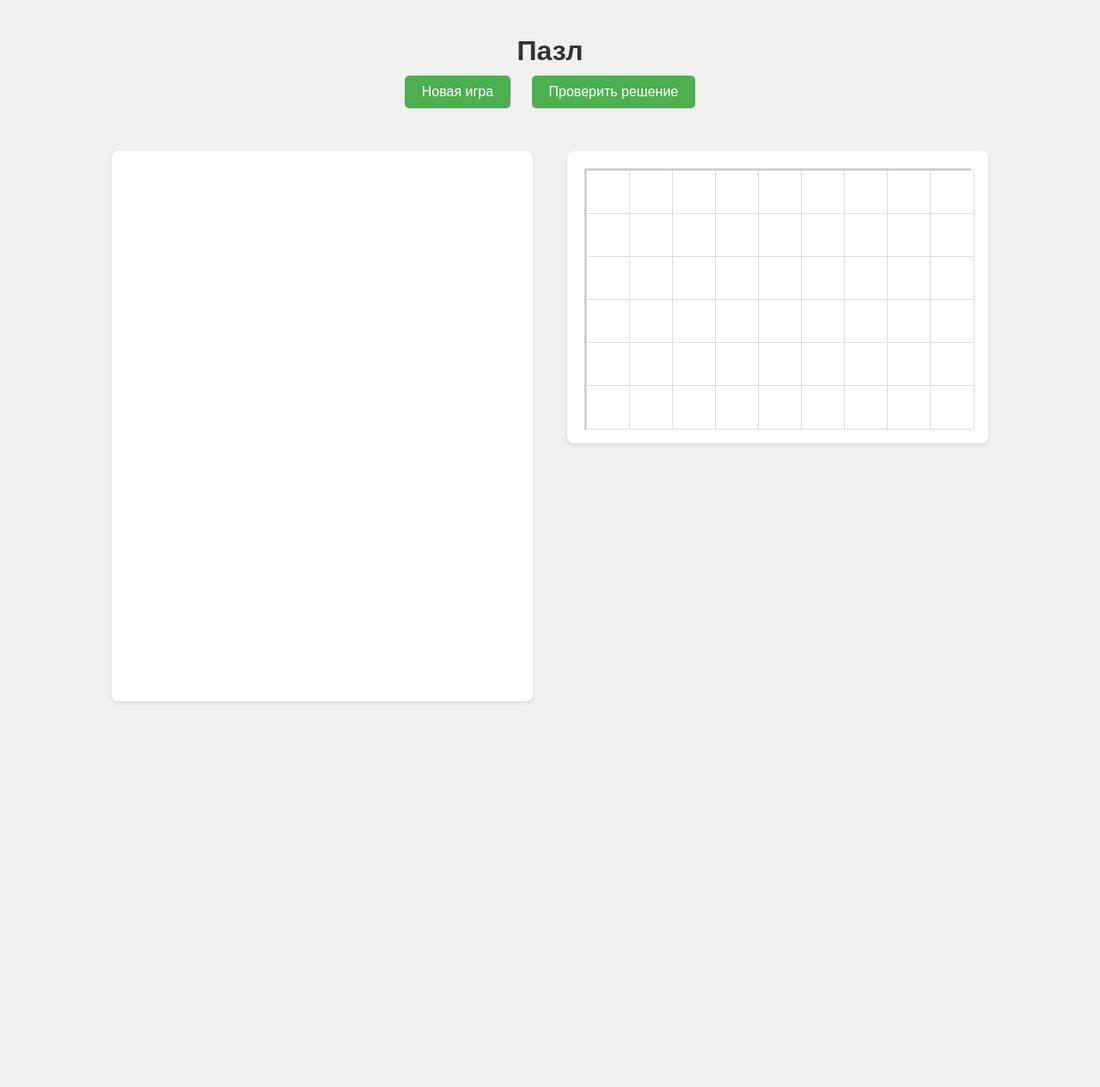
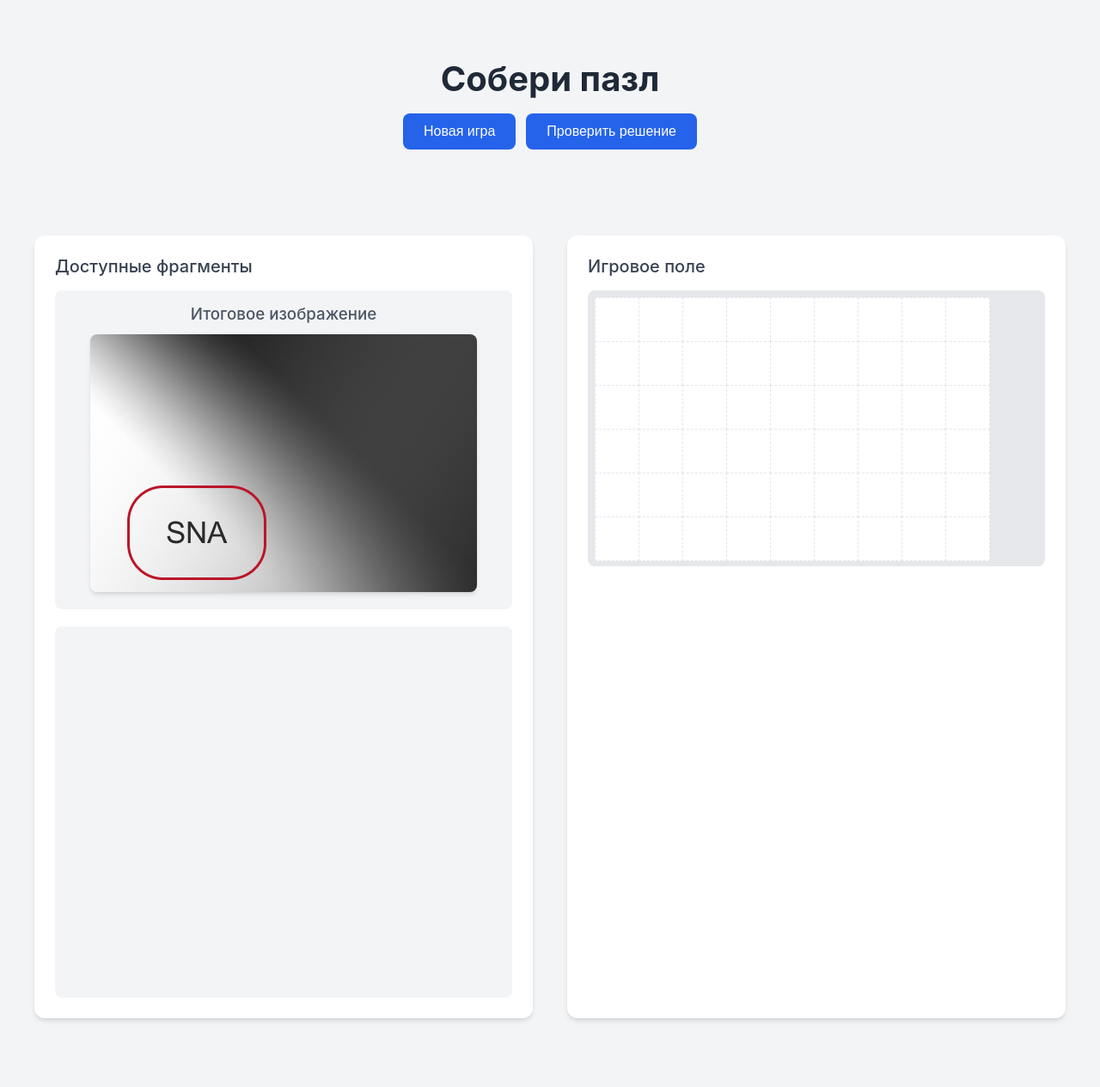
Before and after one commit to SNAcorp/shabalin, a FastAPI app: page /puzzle in a window 1280 px wide. Shown: the whole page at 86% size. Before the commit the page ends 818 px from the top, so only its background shows below. Run offline with FastAPI, Linux system fonts and the light colour scheme.

Commit message:
Innitial Commit

```diff
--- a/app/templates/puzzle.html
+++ b/app/templates/puzzle.html
@@ -5,129 +5,201 @@
     <meta name="viewport" content="width=device-width, initial-scale=1.0">
     <title>Пазл</title>
     <style>
+        :root {
+            --primary-color: #2563eb;
+            --primary-hover: #1d4ed8;
+            --bg-color: #f3f4f6;
+            --card-bg: #ffffff;
+            --border-color: #e5e7eb;
+            --shadow: 0 4px 6px -1px rgb(0 0 0 / 0.1), 0 2px 4px -2px rgb(0 0 0 / 0.1);
+        }
+
         body {
             margin: 0;
             padding: 20px;
-            font-family: Arial, sans-serif;
-            background-color: #f0f0f0;
+            font-family: -apple-system, BlinkMacSystemFont, "Segoe UI", Roboto, "Helvetica Neue", Arial, sans-serif;
+            background-color: var(--bg-color);
+            color: #1f2937;
+        }
+
+        .header {
+            text-align: center;
+            margin-bottom: 40px;
+            padding: 20px;
+        }
+
+        .header h1 {
+            font-size: 2.5rem;
+            color: #1f2937;
+            margin-bottom: 1rem;
+            font-weight: 700;
+        }
+
+        .controls {
+            display: flex;
+            justify-content: center;
+            gap: 12px;
+            margin-bottom: 20px;
+        }
+
+        button {
+            padding: 12px 24px;
+            font-size: 1rem;
+            font-weight: 500;
+            cursor: pointer;
+            background-color: var(--primary-color);
+            color: white;
+            border: none;
+            border-radius: 8px;
+            transition: all 0.2s ease;
+        }
+
+        button:hover {
+            background-color: var(--primary-hover);
+            transform: translateY(-1px);
+        }
+
+        .game-content {
+            max-width: 1400px;
+            margin: 0 auto;
+            padding: 20px;
         }
 
         .game-container {
-            display: flex;
-            justify-content: center;
+            display: grid;
+            grid-template-columns: 1fr 1fr;
             gap: 40px;
-            padding: 20px;
+            margin-bottom: 40px;
         }
 
         .tiles-area {
-            width: 450px;
-            min-height: 600px;
-            background-color: #fff;
-            padding: 20px;
-            border-radius: 8px;
-            box-shadow: 0 2px 4px rgba(0, 0, 0, 0.1);
+            background-color: var(--card-bg);
+            padding: 24px;
+            border-radius: 12px;
+            box-shadow: var(--shadow);
         }
 
         .tiles-container {
             display: flex;
             flex-wrap: wrap;
-            gap: 5px;
+            gap: 8px;
+            min-height: 400px;
+            padding: 16px;
+            background-color: var(--bg-color);
+            border-radius: 8px;
+        }
+
+        .preview-area {
+            text-align: center;
             margin-bottom: 20px;
+            padding: 16px;
+            background-color: var(--bg-color);
+            border-radius: 8px;
+        }
+
+        .preview-area h3 {
+            margin: 0 0 12px 0;
+            color: #4b5563;
+            font-weight: 500;
+        }
+
+        .preview-area img {
+            max-width: 100%;
+            height: auto;
+            border-radius: 8px;
+            box-shadow: var(--shadow);
         }
 
         .grid-area {
-            width: 450px;
-            height: 300px;
-            background-color: #fff;
-            padding: 20px;
-            border-radius: 8px;
-            box-shadow: 0 2px 4px rgba(0, 0, 0, 0.1);
+            background-color: var(--card-bg);
+            padding: 24px;
+            border-radius: 12px;
+            box-shadow: var(--shadow);
         }
 
         .puzzle-grid {
             display: grid;
             grid-template-columns: repeat(9, 50px);
             grid-template-rows: repeat(6, 50px);
-            gap: 0;
-            background-color: #eee;
-            border: 2px solid #ccc;
+            gap: 1px;
+            padding: 8px;
+            background-color: var(--border-color);
+            border-radius: 8px;
         }
 
         .grid-cell {
             width: 50px;
             height: 50px;
-            border: 1px solid #ddd;
-            background-color: #fff;
+            background-color: var(--card-bg);
+            border: 1px dashed var(--border-color);
+            transition: all 0.2s ease;
         }
 
         .grid-cell.highlight {
-            background-color: #e6f3ff;
+            background-color: #dbeafe;
+            border-style: solid;
+            border-color: var(--primary-color);
         }
 
         .tile {
             width: 50px;
             height: 50px;
             background-size: 450px 300px;
-            border: 1px solid #999;
+            border: 2px solid var(--border-color);
+            border-radius: 4px;
             cursor: move;
-            transition: transform 0.2s;
+            transition: all 0.2s ease;
+            box-shadow: 0 1px 3px rgba(0, 0, 0, 0.1);
         }
 
         .tile:hover {
             transform: scale(1.05);
+            box-shadow: 0 4px 6px rgba(0, 0, 0, 0.1);
         }
 
         .tile.dragging {
-            opacity: 0.5;
+            opacity: 0.6;
+            transform: scale(1.1);
         }
 
-        .controls {
-            text-align: center;
-            margin-bottom: 20px;
+        .area-title {
+            font-size: 1.25rem;
+            color: #374151;
+            margin-bottom: 16px;
+            font-weight: 500;
         }
 
-        button {
-            padding: 10px 20px;
-            font-size: 16px;
-            cursor: pointer;
-            background-color: #4CAF50;
-            color: white;
-            border: none;
-            border-radius: 5px;
-            margin: 0 10px;
+        @media (max-width: 1200px) {
+            .game-container {
+                grid-template-columns: 1fr;
             }
-
-        button:hover {
-            background-color: #45a049;
-        }
-
-        .header {
-            text-align: center;
-            margin-bottom: 30px;
-        }
-
-        .header h1 {
-            color: #333;
-            margin-bottom: 10px;
         }
     </style>
 </head>
 <body>
     <div class="header">
-        <h1>Пазл</h1>
+        <h1>Собери пазл</h1>
         <div class="controls">
             <button id="newGame">Новая игра</button>
             <button id="checkSolution">Проверить решение</button>
         </div>
     </div>
 
+    <div class="game-content">
         <div class="game-container">
             <div class="tiles-area">
+                <div class="area-title">Доступные фрагменты</div>
+                <div class="preview-area">
+                    <h3>Итоговое изображение</h3>
+                    <img src="https://shabalin.sna.lol/static/puzzle.jpg" alt="Образец пазла">
+                </div>
                 <div class="tiles-container" id="tilesContainer"></div>
             </div>
 
             <div class="grid-area">
+                <div class="area-title">Игровое поле</div>
                 <div class="puzzle-grid" id="puzzleGrid"></div>
+            </div>
         </div>
     </div>
 
```
Lines whose indentation alone changed are shown as unchanged.
